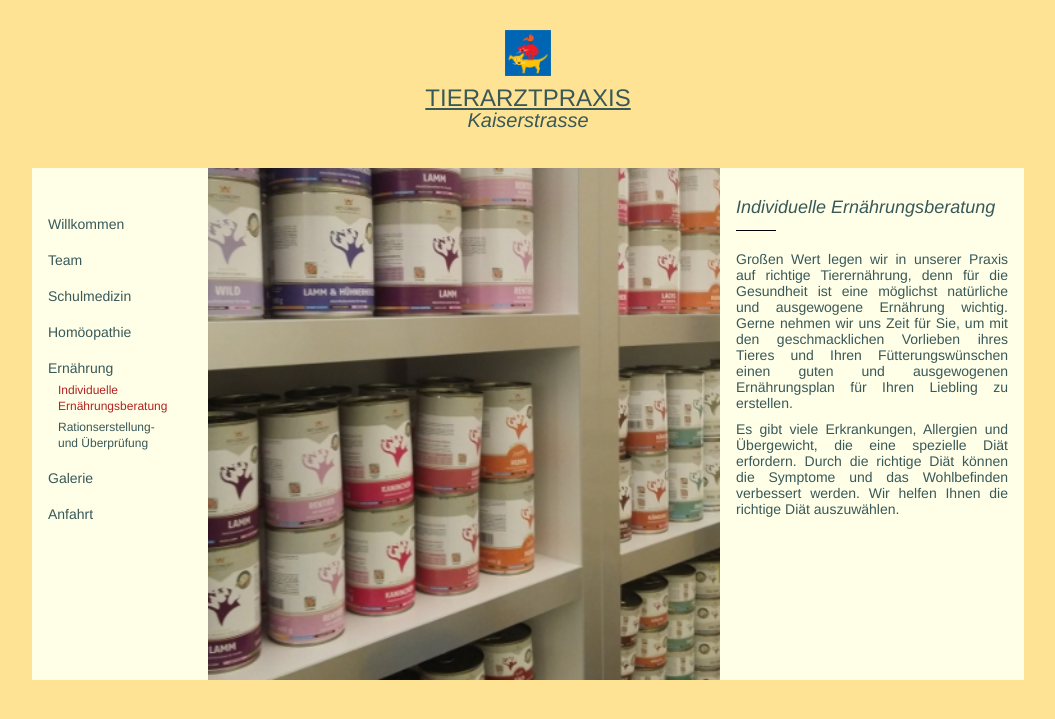
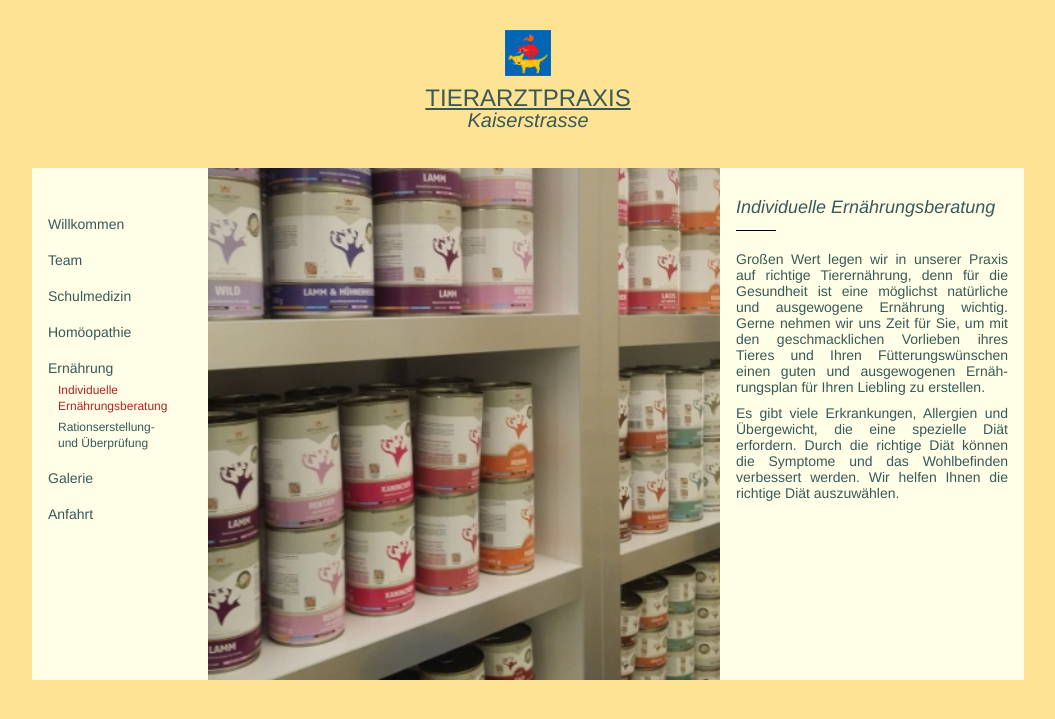
Before and after one commit to richardtraindl/tierarztpraxis-kaiserstrasse.at, a Jekyll site: the page built from ernaehrung.html, in a window 1280 px wide. Shown: the top 719 px of the page, without its empty margins (112-1167 px from the left). Built offline with Jekyll 4.4.1, drawn with Linux system fonts in a browser that asks for light colours.

Commit message:
textänderungen

```diff
--- a/_includes/ernaehrung/ernaehrungsberatung.html
+++ b/_includes/ernaehrung/ernaehrungsberatung.html
@@ -7,7 +7,7 @@
     <p>
       Großen Wert legen wir in unserer Praxis auf richtige Tierernährung,
       denn für die Gesundheit ist eine möglichst natürliche und ausgewogene Ernährung wichtig.
-      Gerne nehmen wir uns Zeit für Sie, um mit den geschmacklichen Vorlieben ihres Tieres und Ihren Fütterungswünschen einen guten und ausgewogenen Ernährungsplan für Ihren Liebling zu erstellen.
+      Gerne nehmen wir uns Zeit für Sie, um mit den geschmacklichen Vorlieben ihres Tieres und Ihren Fütterungswünschen einen guten und ausgewogenen Ernäh- rungsplan für Ihren Liebling zu erstellen.
     </p>
 
     <div class="small-gap"></div>
```
